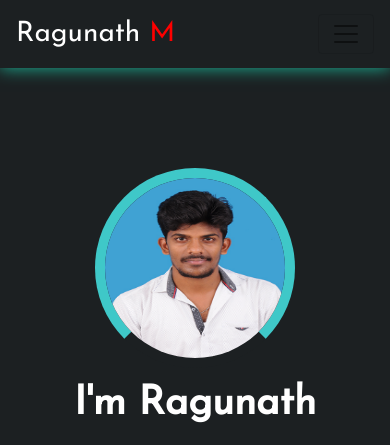
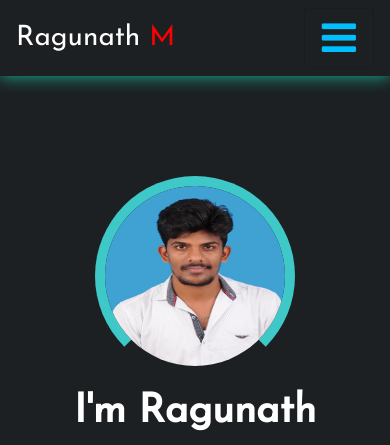
Before and after one commit to Ragunath-Arjun/test_portfolio, a plain HTML site: page index.html in a window 390 px wide. Shown: the top 445 px of the page. Drawn offline with nearby package versions, Linux system fonts and the light colour scheme.

Commit message:
navbar color update

```diff
--- a/index.html
+++ b/index.html
@@ -21,8 +21,9 @@
         <nav class="navbar navbar-expand-lg navbar-light nav-container container-fluid">
             <a class="navbar-brand bold text-white logo" href="#">Ragunath <span class="m">M</span></a>
 
-            <button class="navbar-toggler" type="button" data-toggle="collapse" data-target="#navbarSupportedContent" aria-controls="navbarSupportedContent" aria-expanded="false" aria-label="Toggle navigation">
-              <span class="navbar-toggler-icon"></span>
+            <button class="navbar-toggler hi" type="button" data-toggle="collapse" data-target="#navbarSupportedContent" aria-controls="navbarSupportedContent" aria-expanded="false" aria-label="Toggle navigation">
+              <span><i class="fa fa-bars fa-2x" aria-hidden="true" style="color:#00bfff"></i>
+              </span>
             </button>
 
             <div class="collapse navbar-collapse header" id="navbarSupportedContent">
--- a/style.css
+++ b/style.css
@@ -37,7 +37,6 @@
     color:#00bfff !important;
     transform:scale(1.1,1.1);
 }
-
 .homepage-container{
     margin:0;
     padding:0;
@@ -45,7 +44,6 @@
     font-family:'Josefin Sans';
     height:560px;
 }
-
 .mainpage{
     display:flex;
     justify-content: center;
```
